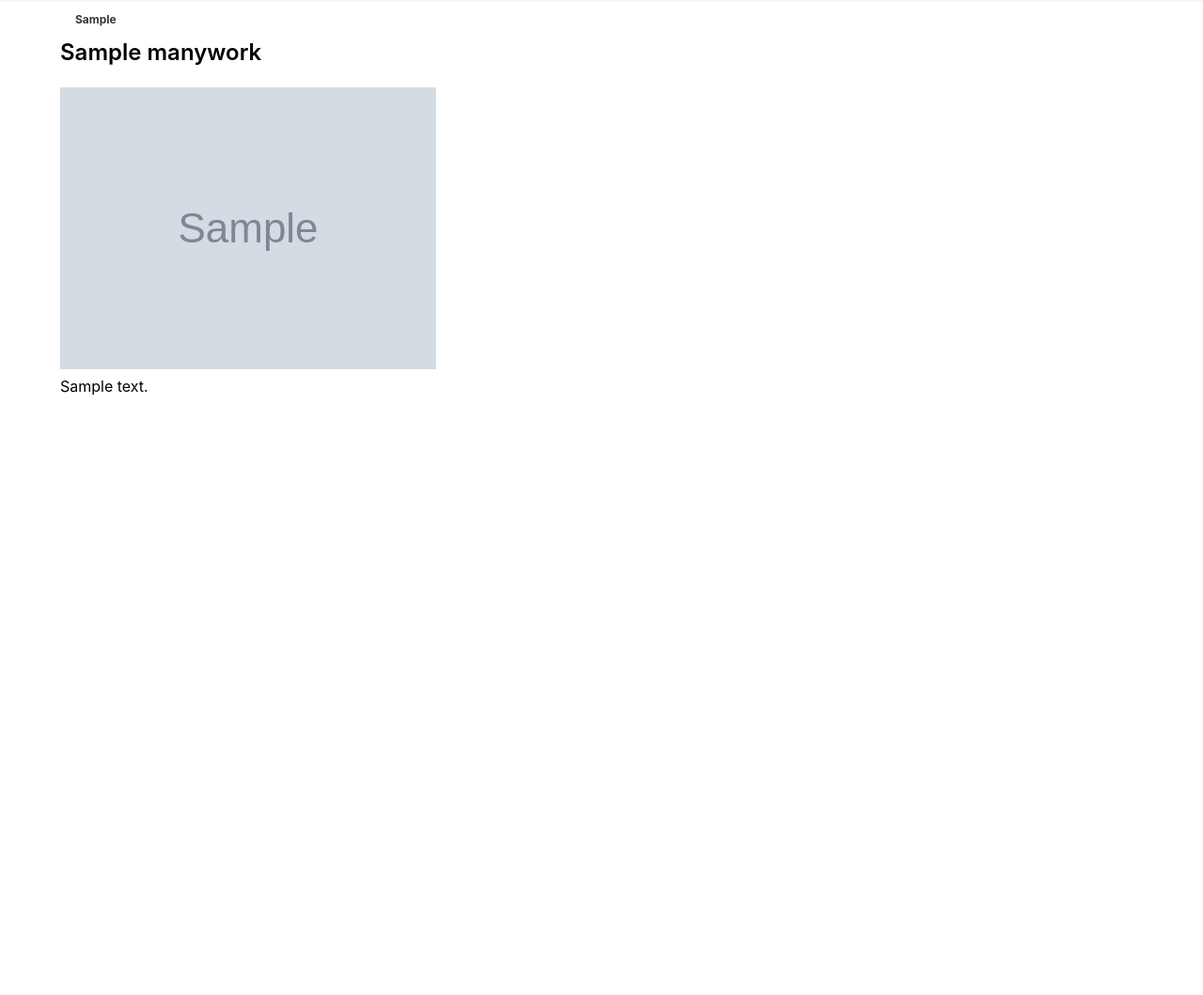
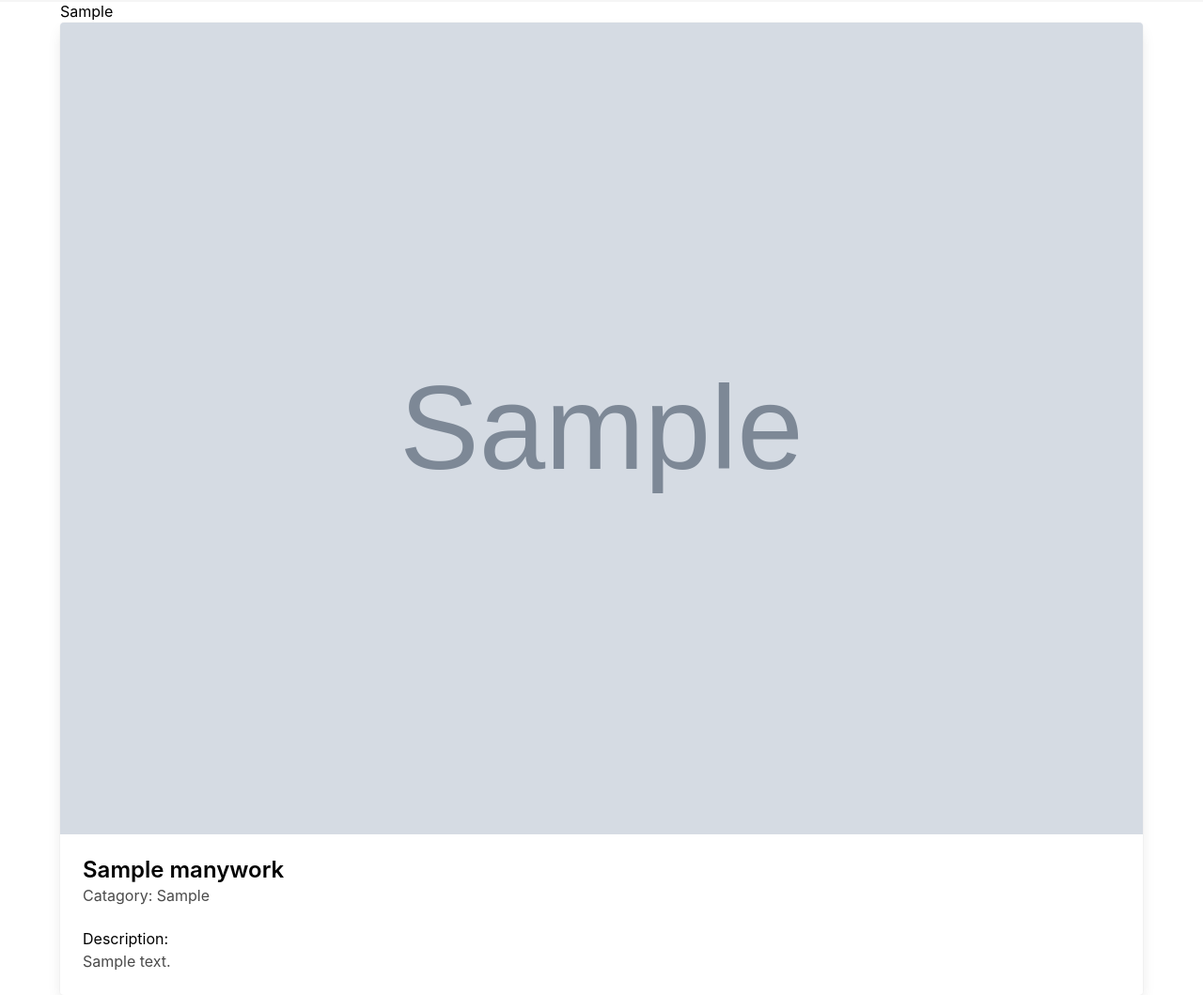
Before and after one commit to Bigs55stock/nbjcontracting, a Django app: page /projects/1/ in a window 1280 px wide. Shown: the part 52-1111 px from the top of the page at 94% size. Before the commit the page ends 473 px from the top, so only its background shows below. Run offline with Django 4.2, Linux system fonts and the light colour scheme; tables that the repository leaves empty hold one stand-in row (values such as "Sample post"); grey boxes marked "Sample" are stand-in pictures.

Commit message:
manywork Css

```diff
--- a/main_app/templates/manywork_detail.html
+++ b/main_app/templates/manywork_detail.html
@@ -1,18 +1,29 @@
+
+
+
 {% extends 'base.html' %}
 {% block content %}
-<div>
-  <h1>{{project.typeofwork}}</h1>
-  <p class="card-header-title">{{projects.typeofwork}}</p>
+{% for work in projects.work.all %}
 
-  {% for work in projects.work.all %}
-  <p class="title is-4">{{work.name}}</p>
-
-  <img src="{{work.img}}" alt="{{work.name}}" class= "detailpic" />
-
-  <h1>{{work.desc}}</h1>
-
+<h1>{{projects.typeofwork}}</h1>
+<div class="card">
+  <div class="card-image">
+    <figure class="image is-4by3">
+      <img src="{{work.img}}" alt="{{work.name}}">
+    </figure>
+  </div>
+  <div class="card-content">
+    <div class="media">
+      <div class="media-content">
+        <p class="title is-4">{{work.name}}</p>
+        <p class="subtitle is-6">Catagory: {{projects.typeofwork}}</p>
+      </div>
+    </div>
+    <h1>Description:</h1>
+    <div class="content">
+      {{work.desc}}
+    </div>
+  </div>
   {% endfor %}
-
 </div>
-
 {% endblock %}
```
